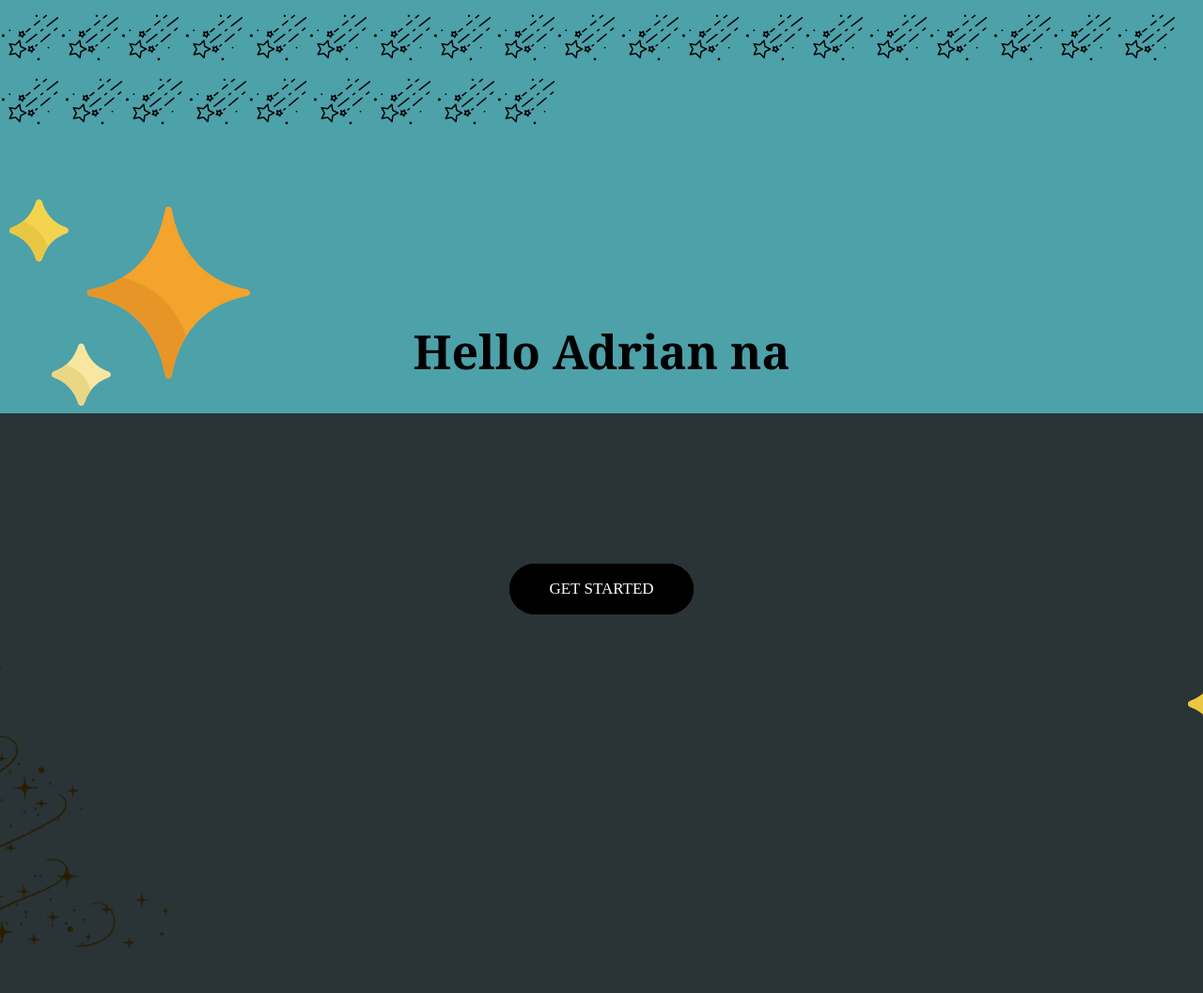
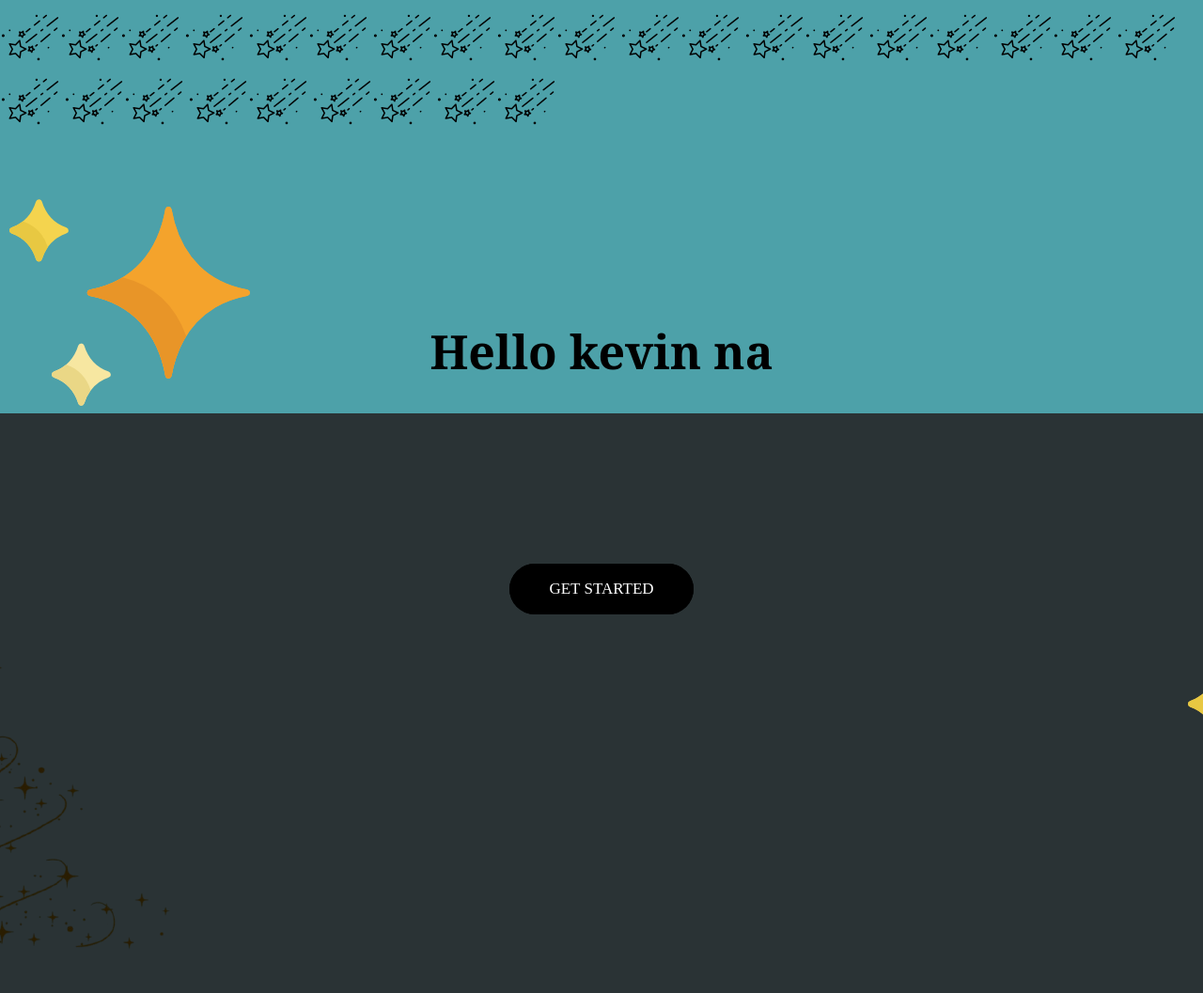
Before and after one commit to losan-batman/wish, a plain HTML site: page index.html in a window 1280 px wide. Shown: the top 1057 px of the page at 94% size. Drawn offline with Linux system fonts and the light colour scheme.

Commit message:
kevin na

```diff
--- a/index.html
+++ b/index.html
@@ -8,7 +8,7 @@
 <body>
 
     <div class="top">
-       <h1>Hello Adrian na</h1>
+       <h1>Hello kevin na</h1>
         <img src="images/stars .png" alt="shooting-stars"><img src="images/stars .png" alt="shooting-stars"><img src="images/stars .png" alt="shooting-stars">
         <img src="images/stars .png" alt="shooting-stars"> <img src="images/stars .png" alt="shooting-stars"><img src="images/stars .png" alt="shooting-stars">
         <img src="images/stars .png" alt="shooting-stars"><img src="images/stars .png" alt="shooting-stars">
```
